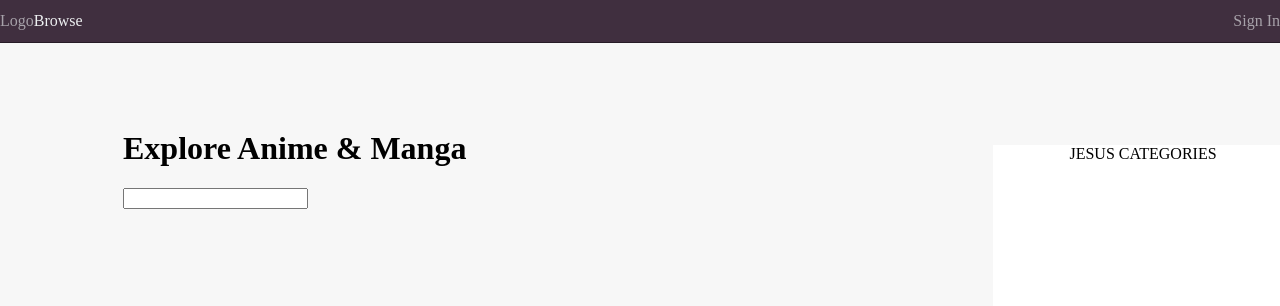
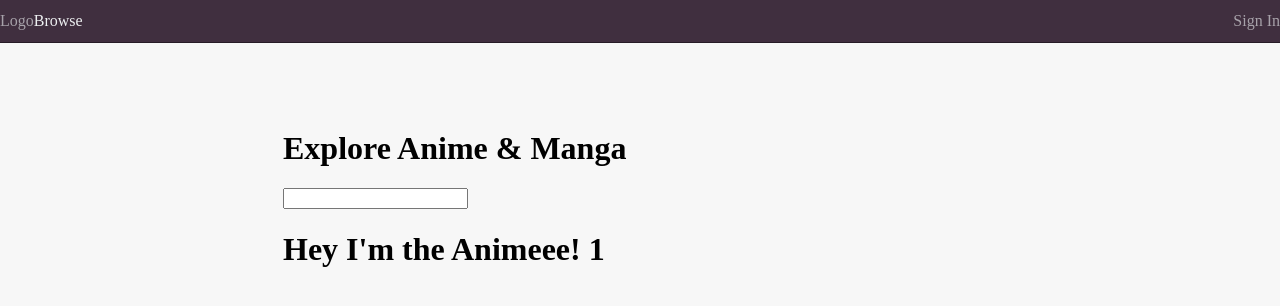
Before and after one commit to rmc-softdev/aniworld, a React (Create React App) app: page /anime/1 in a window 1280 px wide. Shown: the top 306 px of the page. Built offline with nearby package versions, Linux system fonts and the light colour scheme; no server answers.

Commit message:
routing useful now

```diff
--- a/src/App.js
+++ b/src/App.js
@@ -7,6 +7,7 @@ import Header from "./components/Header";
 import "./App.css";
 import SingleAnime from "./components/animeshowcase/SingleAnime";
 import InitialContent from "./components/animeshowcase/InitialContent";
+import Categories from "./components/Categories";
 
 function App() {
   const [searchedAnime, setSearchedAnime] = useState([]);
@@ -37,10 +38,10 @@ function App() {
           <AnimeSearch searchedText={(text) => setTerm(text)} />
           <Switch>
             <Route path="/" exact component={InitialContent} />
-            <Route path="/anime" exact component={SingleAnime} />
+            <Route path="/anime/:id" component={SingleAnime} />
           </Switch>
         </div>
-        <div className="categories">JESUS CATEGORIES </div>
+        <Route path="/" exact component={Categories} />
       </Router>
     </div>
   );
--- /dev/null
+++ b/src/components/Categories.js
@@ -0,0 +1,11 @@
+import React from "react";
+
+const Categories = () => {
+  return (
+    <>
+      <div className="categories">JESUS CATEGORIES </div>
+    </>
+  );
+};
+
+export default Categories;
--- a/src/components/animeshowcase/AnimeCard.js
+++ b/src/components/animeshowcase/AnimeCard.js
@@ -1,5 +1,6 @@
 import React from "react";
 import "./AnimeCard.css";
+import { Link } from "react-router-dom";
 
 const AnimeCard = ({ animeData }) => {
   console.log(animeData);
@@ -27,7 +28,9 @@ const AnimeCard = ({ animeData }) => {
   };
   return (
     <div>
-      <img src={image} className="anime image" alt="" />
+      <Link to={`/anime/${animeData.id}`}>
+        <img src={image} className="anime image" alt="" />
+      </Link>
       {onHoverInfo()}
     </div>
   );
--- a/src/components/animeshowcase/SingleAnime.js
+++ b/src/components/animeshowcase/SingleAnime.js
@@ -1,10 +1,20 @@
-import React from "react";
+import React, { useState, useEffect } from "react";
 
-const SingleAnime = (props) => {
-  console.log(props);
+const SingleAnime = ({ match }) => {
+  const id = match.params.id;
+  const [animeData, setAnimeData] = useState({});
+  useEffect(() => {
+    fetch(`https://kitsu.io/api/edge/anime/${id}`)
+      .then((res) => res.json())
+      .then((newData) => {
+        setAnimeData(newData.data);
+      });
+  }, [id]);
+
   return (
     <div>
-      <h1> Hey I'm the Anime!</h1>
+      <h1> Hey I'm the Animeee! {id} </h1>
+      <div> </div>
     </div>
   );
 };
```
